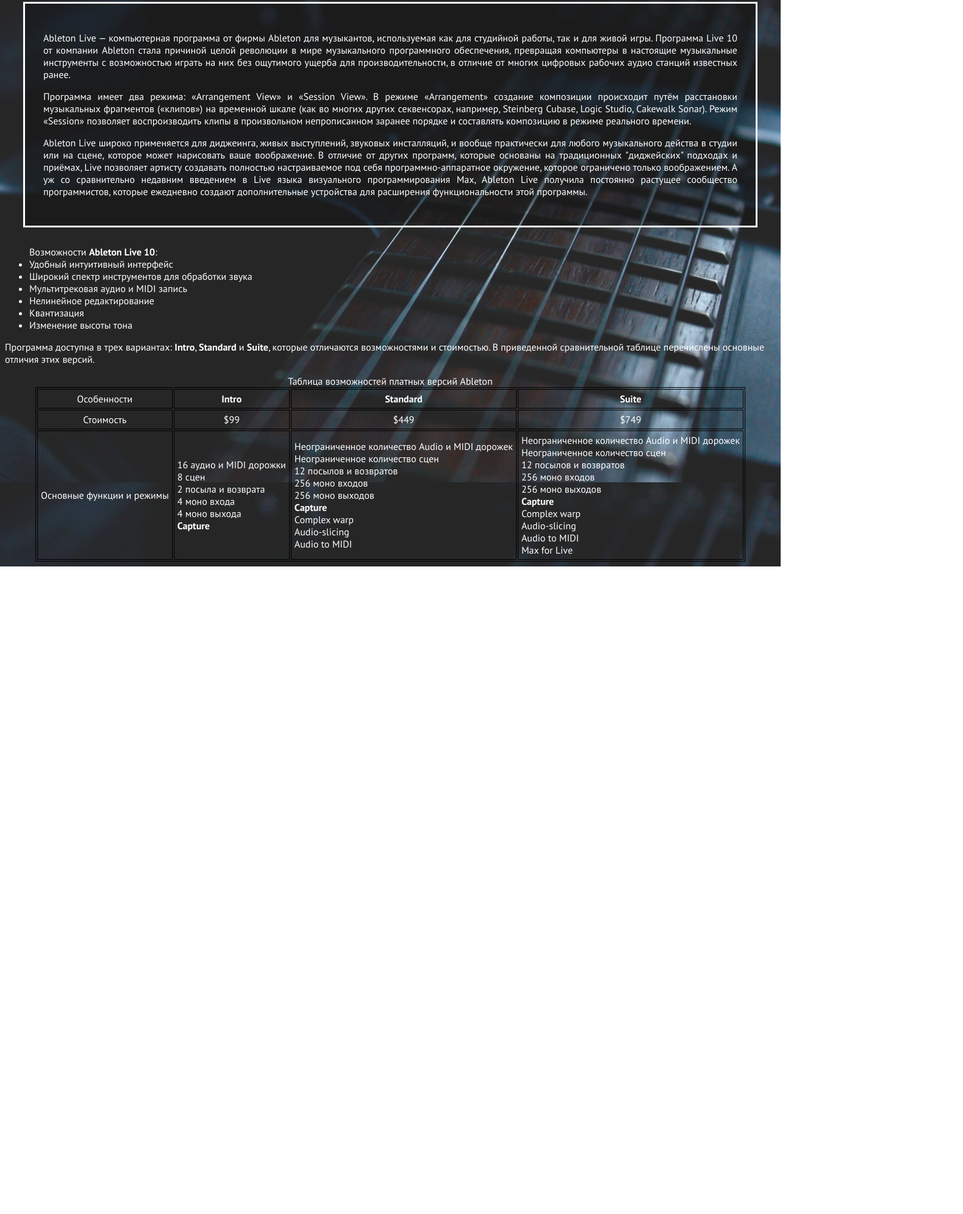
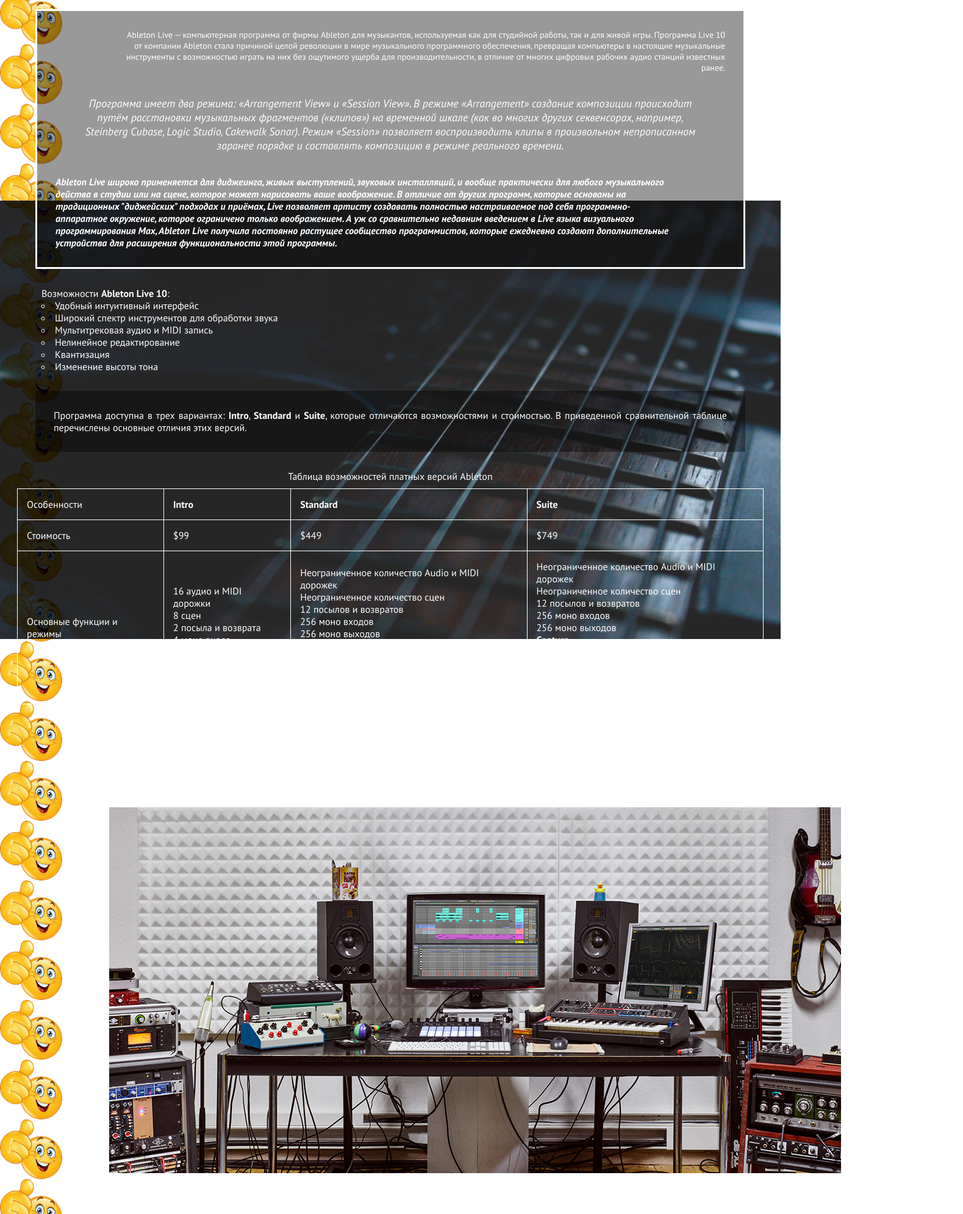
Before and after one commit to KajimaSoys/PI, a plain HTML site: page index.html in a window 1280 px wide. Shown: the part 809-2800 px from the top of the page at 61% size, 1579 px wide, since content can reach past the window. Before the commit the page ends 1738 px from the top, so only its background shows below. Drawn offline with Linux system fonts and the light colour scheme.

Commit message:
v1.0
Working prototype of the site has been developed with a full set of styles for each tag

```diff
--- a/index.html
+++ b/index.html
@@ -2,17 +2,17 @@
 <html>
 	<head>
 		<meta charset="utf-8">
-		<title>Лабораторная работа №1</title>
+		<title>Ableton Live 10</title>
 		<link href="https://fonts.googleapis.com/css2?family=PT+Sans:ital,wght@0,400;0,700;1,400;1,700&display=swap" rel="stylesheet">
 		<link rel="stylesheet" type="text/css" href="main.css">
 	</head>
 	<body>
-		<p>
+		<div>
 			Гришин Вадим Вячеславович
 			<br>
 			<strong>Группа 7281-12</strong>
-		</p>
-		<h1 align="center">Ableton Live 10</h1>
+		</div>
+		<h1>Ableton Live 10</h1>
 
 		<map name="map1">
 			<area shape="rect" coords="290, 25, 1065, 440" href="workspace.html" alt="Рабочая область программы">
@@ -25,16 +25,16 @@
 		<p align="center">Официальный сайт: <a href="https://www.ableton.com/en/live/" target="_blank">https://www.ableton.com/en/live/</a></p>
 
 		<div class="text">
-			<p>
+			<div id="p1">
 				Ableton Live — компьютерная программа от фирмы Ableton для музыкантов, используемая как для студийной работы, так и для живой игры.
 				Программа Live 10 от компании Ableton стала причиной целой революции в мире музыкального программного обеспечения, превращая компьютеры в настоящие музыкальные инструменты с возможностью играть на них без ощутимого ущерба для производительности, в отличие от многих цифровых рабочих аудио станций известных ранее.
-			</p>
-			<p>
+			</div>
+			<div id="p2">
 				Программа имеет два режима: «Arrangement View» и «Session View». В режиме «Arrangement» создание композиции происходит путём расстановки музыкальных фрагментов («клипов») на временной шкале (как во многих других секвенсорах, например, Steinberg Cubase, Logic Studio, Cakewalk Sonar). Режим «Session» позволяет воспроизводить клипы в произвольном непрописанном заранее порядке и составлять композицию в режиме реального времени.
-			</p>
-			<p>
+			</div>
+			<div id="p3">
 				Ableton Live широко применяется для диджеинга, живых выступлений, звуковых инсталляций, и вообще практически для любого музыкального действа в студии или на сцене, которое может нарисовать ваше воображение. В отличие от других программ, которые основаны на традиционных "диджейских" подходах и приёмах, Live позволяет артисту создавать полностью настраиваемое под себя программно-аппаратное окружение, которое ограничено только воображением. А уж со сравнительно недавним введением в Live языка визуального программирования Max, Ableton Live получила постоянно растущее сообщество программистов, которые ежедневно создают дополнительные устройства для расширения функциональности этой программы.
-			</p>
+			</div>
 		</div>
 
 		<ul>
@@ -47,34 +47,49 @@
 			<li>Изменение высоты тона</li>
 		</ul>
 
-		<p>
+		<div class="text" id="p4">
 			Программа доступна в трех вариантах: <strong>Intro</strong>, <strong>Standard</strong> и <strong>Suite</strong>, которые отличаются возможностями и стоимостью. В приведенной сравнительной таблице перечислены основные отличия этих версий.
-		</p>
+		</div>
 
-		<table align="center" border="1" cellpadding="5" bordercolor="#000000">
+		<table align="center" border="1" cellpadding="5" bordercolor="#FFFFFF">
 			 <caption>Таблица возможностей платных версий Ableton</caption>
 			<tr>
-	    		<td align="center">Особенности</td>
-	    		<td align="center"><strong>Intro</strong></td>
-	    		<td align="center"><strong>Standard</strong></td>
-	    		<td align="center"><strong>Suite</strong></td>
+	    		<td>Особенности</td>
+	    		<td><strong>Intro</strong></td>
+	    		<td><strong>Standard</strong></td>
+	    		<td><strong>Suite</strong></td>
   			</tr>
   			<tr>
-	    		<td align="center">Стоимость</td>
-	    		<td align="center">$99</td>
-	    		<td align="center">$449</td>
-	    		<td align="center">$749</td>
+	    		<td>Стоимость</td>
+	    		<td>$99</td>
+	    		<td>$449</td>
+	    		<td>$749</td>
   			</tr>
   			<tr>
-	    		<td align="center">Основные функции и режимы</td>
-	    		<td align="left">16 аудио и MIDI дорожки <br>8 сцен<br>2 посыла и возврата<br>4 моно входа<br>4 моно выхода<br><strong>Capture</strong></td>
-	    		<td align="left">Неограниченное количество Audio и MIDI дорожек<br>Неограниченное количество сцен<br>12 посылов и возвратов<br>256 моно входов<br>256 моно выходов<br>
+	    		<td>Основные функции и режимы</td>
+	    		<td>16 аудио и MIDI дорожки <br>8 сцен<br>2 посыла и возврата<br>4 моно входа<br>4 моно выхода<br><strong>Capture</strong></td>
+	    		<td>Неограниченное количество Audio и MIDI дорожек<br>Неограниченное количество сцен<br>12 посылов и возвратов<br>256 моно входов<br>256 моно выходов<br>
 	    			<strong>Capture</strong><br>Complex warp <br>Audio-slicing<br>Audio to MIDI
 	    		</td>
-	    		<td align="left">Неограниченное количество Audio и MIDI дорожек<br>Неограниченное количество сцен <br>12 посылов и возвратов<br>256 моно входов<br>256 моно выходов <br>
+	    		<td>Неограниченное количество Audio и MIDI дорожек<br>Неограниченное количество сцен <br>12 посылов и возвратов<br>256 моно входов<br>256 моно выходов <br>
 					<strong>Capture</strong><br>Complex warp <br>Audio-slicing<br>Audio to MIDI<br>Max for Live
 				</td>
   			</tr>
 		</table>
+		<div>
+			<h1 id="cap">Ableton live 10 подойдет музыкантам любого уровня</h1>
+		</div>
+		<div class="slides"> <!-- слайдер -->
+		    <ul>
+		        <li><img src="images/1.jpg">
+		        </li>
+		        <li><img src="images/2.jpg">
+		        </li>
+		        <li><img src="images/3.jpg">
+		        </li>
+		        <li><img src="images/4.jpg">
+		        </li>
+		    </ul>
+		</div>
 	</body>
 </html>
--- a/main.css
+++ b/main.css
@@ -1,19 +1,192 @@
 body {
-	background-image: url('images/back.png');
-	background-repeat:no-repeat;
-    background-attachment:fixed;
-	background-position:center;
-	background-size: 100%;
+	background: url('images/back.png') no-repeat fixed center,
+				url('images/smile.png') repeat-y scroll top left;
+	background-size: 100%, 8%;
 	color: #FFFFFF;
 	font-family: 'PT Sans', sans-serif;
+	padding: 20px;
+}/* первый юрл - бэкграунд для всей страницы, второй - растянутая картинка для задания, после идут размеры этих картинок в процентах, цвет шрифта, установление семейста шрифтов, которые подключил в html-файле, ну и отступы */
+
+h1 {
+	text-align: center;
+}/* центрирование h1 */
+
+h3 {
+	padding-left: 30px;
+}/* отступ h3 */
+
+a {
+	color: #fca76a;
+}/* дефолтный цвет ссылок */
+
+a:visited {
+	color: #7fffd4;
+}/* цвет ссылок после посещения */
+
+a:hover {
+	color: #8ccb5e;
+}/* цвет ссылки при наведении курсора */
+
+ul {
+	list-style: circle inside;
+}/* список имеет маркеры в виде пустых кружков и есть отступ у самих элементов листа */
+
+table {
+	border-collapse: collapse;
+}/* делает границу таблицы одной линией */
+
+tr:hover {
+	background-color: rgba(0, 0, 0, 0.4);
+}/* при наведении на строчку та подсвечивается */
+
+th, td {
+  padding: 15px;
+  text-align: left;
 }
+/* Оформление таблицы взято с сайта https://www.w3schools.com/css/css_table.asp и то на уровне методички касаемо border-collapse и события hover */
+
+caption {
+	padding-bottom: 10px;
+}/* название таблицы имеет отступ */
+
 .fig {
 	text-align: center;
-}
+}/* центрирование картинки */
+
 .text {
 	text-align: justify;
 	margin:30px;
 	padding: 30px;
-	background-color: rgba(0, 0, 0, 0.3);
+	background-color: rgba(0, 0, 0, 0.4);
 	border: medium solid;
+	transition: transform .2s;
+}/* выравнивание - по ширине, margin padding - отступы, фон - немного прозрачный, черный, граница - сплошная, средняя по толщине*/
+
+.text:hover{
+
+	transform: scale(1.05);
+}/* при наведении текст увеличивается */
+
+#p1 {
+	font-size: 14px;
+	font-style: normal;
+	font-weight: 400;
+	padding-left: 3cm;
+	text-align: right;
+}/* параметры первого параграфа */
+
+#p2 {
+	font-size: 18px;
+	font-style: italic;
+	font-weight: 400;
+	padding: 1cm;
+	text-align: center;
+}/* параметры второго параграфа */
+
+#p3 {
+	font-size: 16px;
+	font-style: oblique;
+	font-weight: 700;
+	padding-right: 2cm;
+	text-align: left;
+}/* параметры третьего параграфа */
+
+#p4 {
+	border: none;
+}/* для того, чтобы у некоторых параграфов убрать границу */
+
+#cap {
+	padding-top: 40px;
+}/* отступ */
+
+
+/* слайдер взят с сайта https://www.script-tutorials.com/css3-fade-slider/ он немного переработан */
+.slides {
+    height:800px;
+    margin:50px;
+    overflow:hidden;
+    position: relative;
+    left:5%;
+    width:1440px;
 }
+.slides ul {
+    list-style:none;
+    position:relative;
+}
+
+@-webkit-keyframes anim_slides {
+    0% {
+        opacity:0;
+    }
+    6% {
+        opacity:1;
+    }
+    24% {
+        opacity:1;
+    }
+    30% {
+        opacity:0;
+    }
+    100% {
+        opacity:0;
+    }
+}
+@-moz-keyframes anim_slides {
+    0% {
+        opacity:0;
+    }
+    6% {
+        opacity:1;
+    }
+    24% {
+        opacity:1;
+    }
+    30% {
+        opacity:0;
+    }
+    100% {
+        opacity:0;
+    }
+}
+
+.slides ul li {
+    opacity:0;
+    position:absolute;
+    top:0;
+
+    -webkit-animation-name: anim_slides;
+    -webkit-animation-duration: 24.0s;
+    -webkit-animation-timing-function: linear;
+    -webkit-animation-iteration-count: infinite;
+    -webkit-animation-direction: normal;
+    -webkit-animation-delay: 0;
+    -webkit-animation-play-state: running;
+    -webkit-animation-fill-mode: forwards;
+    -moz-animation-name: anim_slides;
+    -moz-animation-duration: 24.0s;
+    -moz-animation-timing-function: linear;
+    -moz-animation-iteration-count: infinite;
+    -moz-animation-direction: normal;
+    -moz-animation-delay: 0;
+    -moz-animation-play-state: running;
+    -moz-animation-fill-mode: forwards;
+}
+
+.slides ul  li:nth-child(2), .slides ul  li:nth-child(2) div {
+    -webkit-animation-delay: 6.0s;
+    -moz-animation-delay: 6.0s;
+}
+
+.slides ul  li:nth-child(3), .slides ul  li:nth-child(3) div {
+    -webkit-animation-delay: 12.0s;
+    -moz-animation-delay: 12.0s;
+}
+
+.slides ul  li:nth-child(4), .slides ul  li:nth-child(4) div {
+    -webkit-animation-delay: 18.0s;
+    -moz-animation-delay: 18.0s;
+}
+
+.slides ul li img {
+    display:block;
+}
```
Also changed, not shown: clipedit.html (+5 -3 lines), hint.html (+5 -3 lines), navigation.html (+5 -3 lines), workspace.html (+4 -2 lines), images/1.jpg (added), images/2.jpg (added), images/3.jpg (added), images/4.jpg (added), images/smile.png (added).
